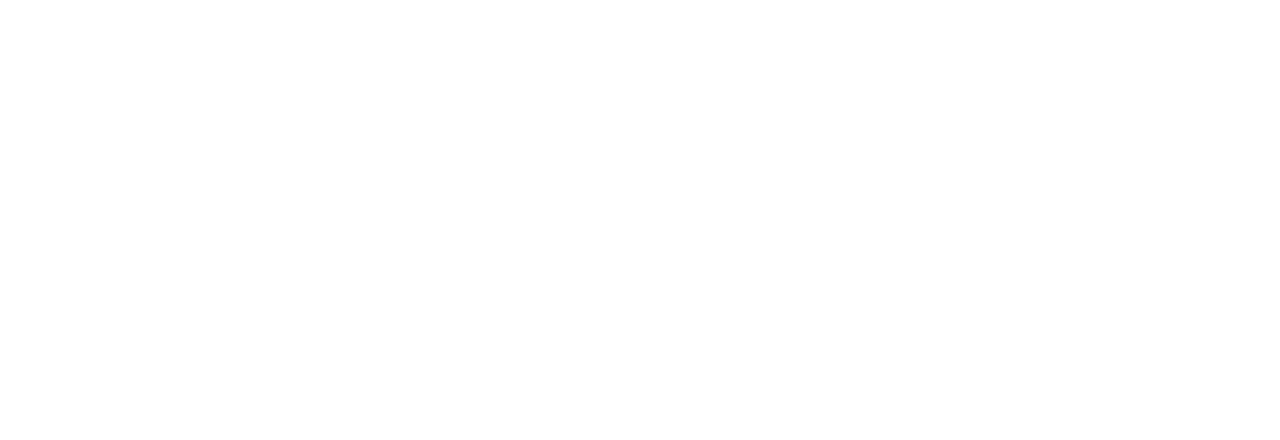
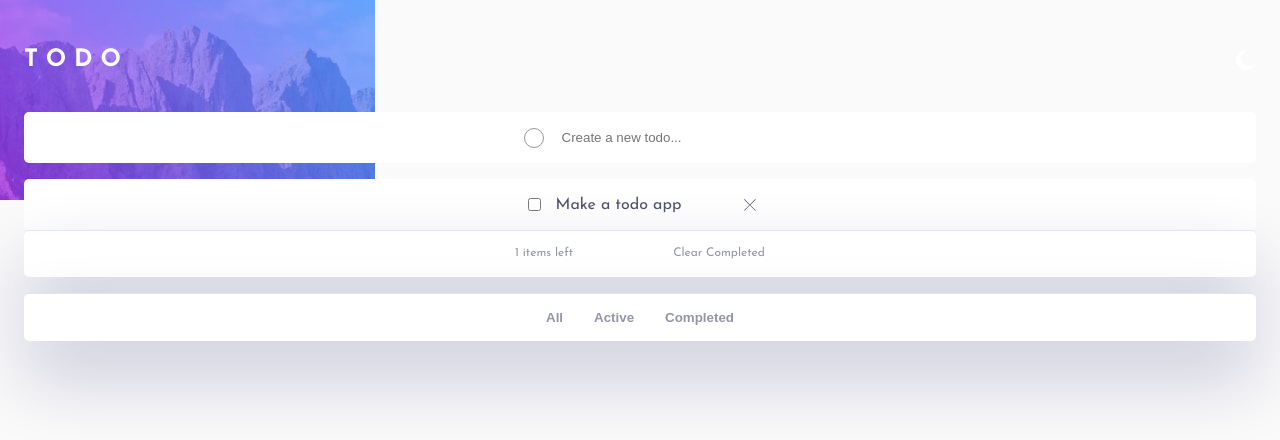
Before and after one commit to josefainostroza/todo-app, a plain HTML site: page index.html in a window 1280 px wide. Drawn offline with Linux system fonts and the light colour scheme.

Commit message:
add-html-css

```diff
--- a/css/styles.css
+++ b/css/styles.css
@@ -5,22 +5,164 @@
 html {
   scroll-behavior: smooth;
 }
+
 img {
   display: block;
   max-width: 100%;
 }
+
 a {
   text-decoration: none;
   color: inherit;
 }
+
 ul {
   list-style: none;
   padding-left: 0px;
   margin-top: 0px;
   margin-bottom: 0px;
 }
+
 body {
   margin: 0;
-  font-family: sans-serif;
-  color: aliceblue;
+  font-family: 'Josefin Sans';
+  color: #494C6B;
+  background-image: url("/assets/image/bg-mobile-light.jpg");
+  background-repeat: no-repeat;
+  padding: 24px;
+  background-color: #FAFAFA;
+
 }
+
+h1,
+h2,
+h3,
+p {
+  margin: 0;
+}
+
+.logo {
+  color: #ffffff;
+}
+
+.labelText {
+  width: 20px;
+  height: 20px;
+  border-radius: 50%;
+  border: 1px solid #979797;
+}
+
+.task {
+  padding: 18px;
+  background-color: #fff;
+  border-radius: 5px;
+  border: none;
+  outline: none;
+}
+
+.header {
+  display: flex;
+  justify-content: space-between;
+  align-items: center;
+  margin-bottom: 40px;
+  margin-top: 24px;
+}
+
+.icon {
+  width: 20px;
+}
+
+.formText {
+  width: 100%;
+  display: flex;
+  justify-content: center;
+  align-items: center;
+  background-color: rgb(255, 255, 255);
+  border-radius: 5px;
+
+}
+
+.h2 {
+  font-size: 16px;
+  font-weight: 400;
+}
+
+.flexCheckText {
+  display: flex;
+  justify-content: center;
+  align-items: center;
+  gap: 12px;
+}
+
+
+.cross {
+  width: 12px;
+}
+
+.containerTasks {
+  display: flex;
+  justify-content: center;
+  align-items: center;
+  background-color: #fff;
+  padding: 16px 20px;
+  width: 100%;
+  gap: 63px;
+  border-radius: 5px;
+
+
+}
+
+.items,
+.clear {
+  font-size: 12px;
+  color: #9495A5;
+}
+
+.footerTasks {
+  display: flex;
+  justify-content: center;
+  align-items: center;
+  margin-top: -16px;
+  gap: 100px;
+  background-color: #ffffff;
+  width: 100%;
+  border-radius: 5px;
+  padding: 16px 20px 18px 20px;
+  border-top: 1px solid #E3E4F1;
+  box-shadow: 0px 35px 70px #C2C3D6;
+}
+
+.optionsfilters {
+  display: flex;
+  justify-content: center;
+  align-items: center;
+  gap: 19px;
+  background-color: #ffffff;
+  width: 100%;
+  border-radius: 5px;
+  padding: 15px 80px;
+  border-top: 1px solid #E3E4F1;
+  box-shadow: 0px 35px 70px #C2C3D6;
+
+}
+
+.all,
+.active,
+.completed {
+  font-weight: 700;
+  color: #9495A5;
+  border: none;
+  background-color: transparent;
+}
+
+.select {
+  color: #3A7CFD;
+}
+
+.container {
+  display: flex;
+  flex-direction: column;
+  justify-content: center;
+  align-items: center;
+  gap: 16px;
+}
--- a/index.html
+++ b/index.html
@@ -4,16 +4,48 @@
     <meta charset="UTF-8" />
     <meta name="viewport" content="width=device-width, initial-scale=1.0" />
     <title>Document</title>
+    <link rel="preconnect" href="https://fonts.googleapis.com" />
+    <link rel="preconnect" href="https://fonts.gstatic.com" crossorigin />
+    <link
+      href="https://fonts.googleapis.com/css2?family=Josefin+Sans:wght@100..700&display=swap"
+      rel="stylesheet"
+    />
     <link rel="stylesheet" href="./css/styles.css" />
   </head>
   <body>
-    <header></header>
-    <main>
-      <!-- <img
-          class="image1"
-          src="./assets/images/"
-          alt=""
-        /> -->
+    <header class="header">
+      <h2 class="logo">T O D O</h2>
+      <!-- <label type="checkbox"></label>
+        <input type="checkbox" id="checkbox" /> -->
+      <img class="icon" src="./assets/image/icon-moon.svg" alt />
+    </header>
+    <main class="container">
+      <form class="formText">
+        <label for="labelTexts" class="labelText"></label>
+        <input
+          class="task"
+          id="task"
+          name="task"
+          type="text"
+          placeholder="Create a new todo..."
+        />
+      </form>
+      <div class="containerTasks">
+        <div class="flexCheckText">
+          <input class="checkbox" type="checkbox" />
+          <h2 class="h2">Make a todo app</h2>
+        </div>
+        <img class="cross" src="./assets/image/icon-cross.svg" alt />
+      </div>
+      <div class="footerTasks">
+        <p class="items">1 items left</p>
+        <a class="clear">Clear Completed</a>
+      </div>
+      <div class="optionsfilters">
+        <button id="all" class="all">All</button>
+        <button id="active" class="active">Active</button>
+        <button id="completed" class="completed">Completed</button>
+      </div>
     </main>
     <footer></footer>
     <script src="js/scripts.js"></script>
--- a/js/scripts.js
+++ b/js/scripts.js
@@ -0,0 +1,27 @@
+const allButtomElement = document.getElementById('all')
+const activeButtomElement = document.getElementById('active')
+const completedButtomElement = document.getElementById('completed')
+
+const pressButtomFilters = () => {
+    if(allButtomElement){
+        allButtomElement.classList.add('select')
+    }
+    console.log(pressButtomFilters)
+}
+allButtomElement.addEventListener('click',pressButtomFilters)
+// const printProducts = (array) => {
+//     const fragment = document.createDocumentFragment();
+//     array.map((product) => {
+//       const newItem = document.createElement('div');
+//       newItem.classList.add('container-image');
+
+//       const imgElement = document.createElement('img');
+//       imgElement.classList.add('image');
+//       imgElement.src = product.img;
+//       imgElement.alt = product.name;
+
+//       const textDiv = document.createElement('div');
+//       textDiv.classList.add('text');}
+//     )}
+
+//     printProducts(products);
```
Also changed, not shown: assets/image/bg-desktop-dark.jpg (added), assets/image/bg-desktop-light.jpg (added), assets/image/bg-mobile-dark.jpg (added), assets/image/bg-mobile-light.jpg (added), assets/image/favicon-32x32.png (added), assets/image/icon-check.svg (added), assets/image/icon-cross.svg (added), assets/image/icon-moon.svg (added), assets/image/icon-sun.svg (added).
